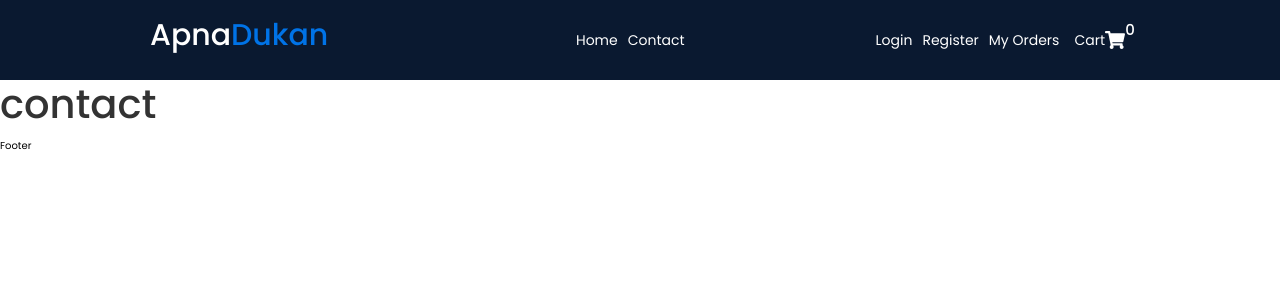
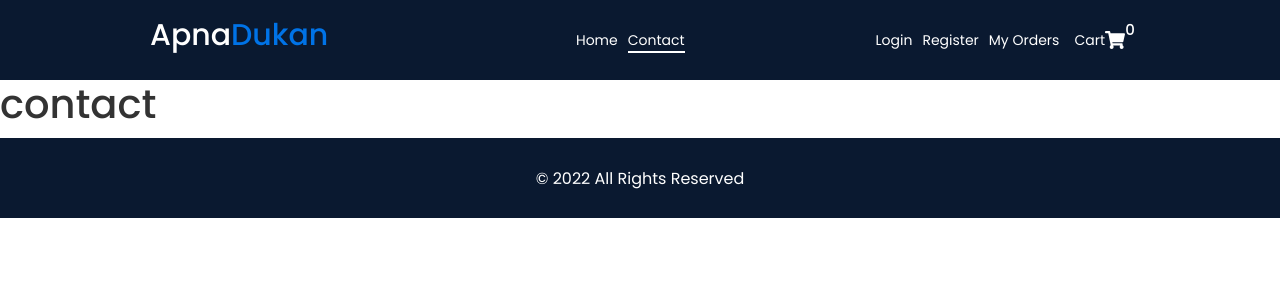
Before and after one commit to Lucky4604/apnadukan, a React (Create React App) app: page /contact in a window 1280 px wide. Shown: the top 300 px of the page. Built offline with nearby package versions, Linux system fonts and the light colour scheme.

Commit message:
Footer is completed

```diff
--- a/src/components/Footer/Footer.js
+++ b/src/components/Footer/Footer.js
@@ -1,9 +1,13 @@
 import React from 'react'
-import './Footer.module.scss'
+import  styles from './Footer.module.scss'
+const date=new Date()
+const year=date.getFullYear()
 
 const Footer = () => {
   return (
-    <div>Footer</div>
+    <div className={styles.footer}>
+      &copy; {year} All Rights Reserved
+    </div>
   )
 }
 
--- a/src/components/Footer/Footer.module.scss
+++ b/src/components/Footer/Footer.module.scss
@@ -0,0 +1,12 @@
+.footer {
+    background-color: var(--dark-blue);
+    color: #fff;
+    font-size: 1.6rem;
+    display: flex;
+    justify-content: center;
+    align-items: center;
+    height: 8rem;
+    p {
+      color: #fff;
+    }
+  }
--- a/src/components/Header/Header.js
+++ b/src/components/Header/Header.js
@@ -1,5 +1,5 @@
 import React from 'react'
-import { Link } from 'react-router-dom'
+import { Link,NavLink } from 'react-router-dom'
 import styles from './Header.module.scss'
 import { FaShoppingCart } from 'react-icons/fa'
 import { MdReorder,MdClear } from "react-icons/md";
@@ -24,6 +24,10 @@ const cart=(
     <p>0</p>
   </Link>
 </span>
+);
+const activeLink=(
+  (({ isActive} ) =>
+  isActive ? `${styles.active}` : "")
 );
 
 
@@ -55,15 +59,18 @@ const Header = () => {
               <MdClear size={15} color="#fff"onClick={hideMenu}/>
             </li>
             <li>
-              <Link to="/">
+              <NavLink to="/"
+              className={activeLink}>
                 Home
-              </Link>
+              </NavLink>
 
             </li>
             <li>
-              <Link to="/contact">
+              <NavLink to="/contact"
+              className={activeLink}
+              >
                 Contact
-              </Link>
+              </NavLink>
 
             </li>
 
@@ -72,9 +79,9 @@ const Header = () => {
 
           <div className={styles["header-right"]} onClick={hideMenu}>
             <span className={styles.links}>
-              <Link to="/login">Login</Link>
-              <Link to="/register">Register</Link>
-              <Link to="/order-history">My Orders</Link>
+              <NavLink to="/login" className={activeLink}>Login</NavLink>
+              <NavLink to="/register" className={activeLink}>Register</NavLink>
+              <NavLink to="/order-history" className={activeLink}>My Orders</NavLink>
             </span>
             {cart}
 
```
Also changed, not shown: src/components/pages/auth/Reset.js (added, +10 -0 lines), src/components/pages/auth/Login.js (added), src/components/pages/auth/Register.js (added), src/components/pages/auth/auth.module.scss (added).
